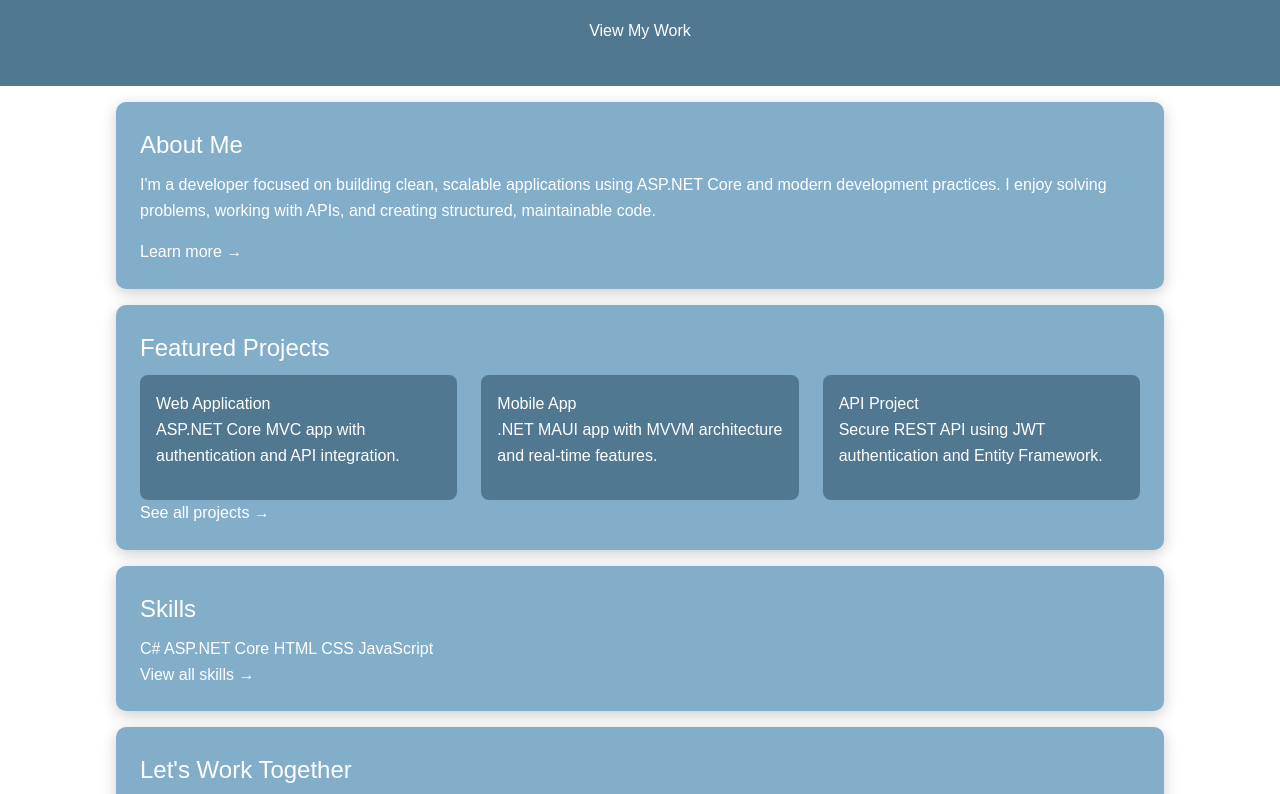
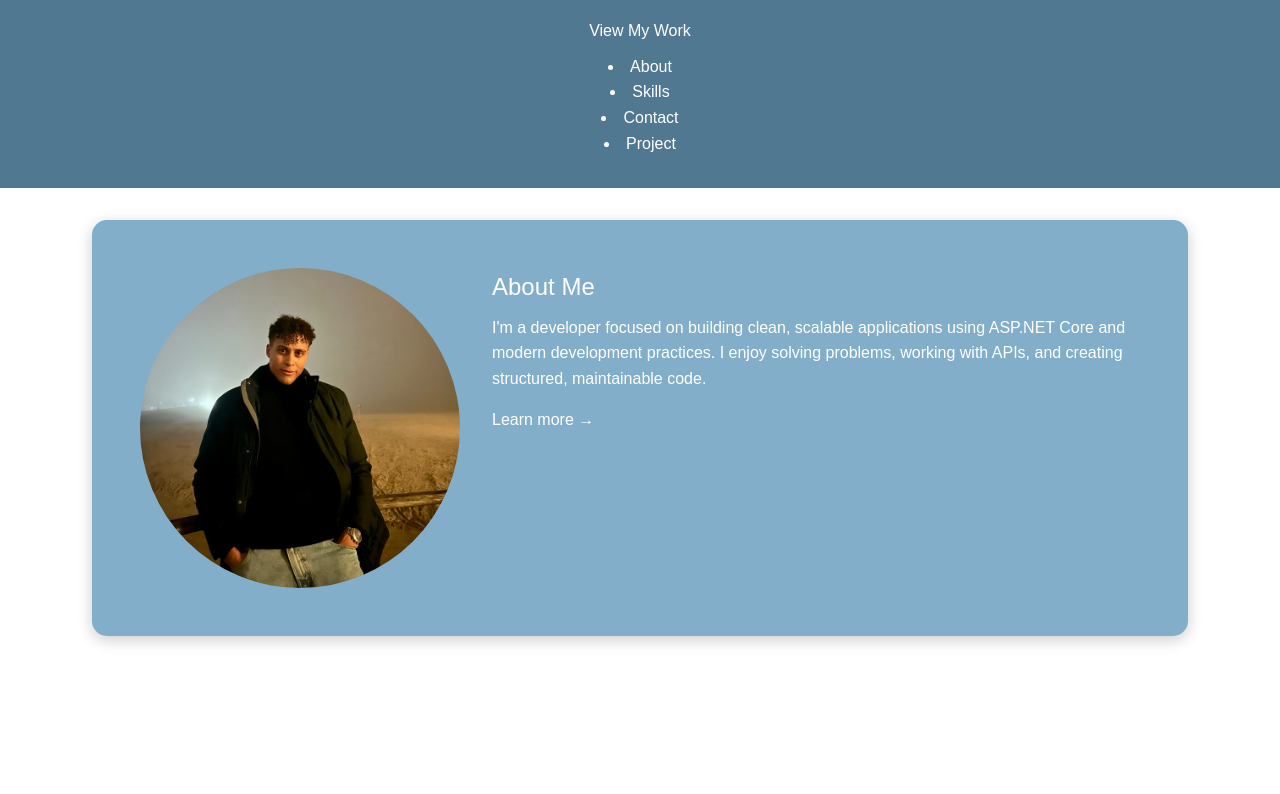
Before and after one commit to DraddeX/portfolio-website, a plain HTML site: page index.html in a window 1280 px wide. Shown: the part 91-885 px from the top of the page. After the commit the page ends 800 px from the top, so only its background shows below. Drawn offline with Linux system fonts and the light colour scheme.

Commit message:
Make changes to the css and html

```diff
--- a/assets/css/styles.css
+++ b/assets/css/styles.css
@@ -42,10 +42,12 @@ header {
 /* classes */
 .container {
     background-color: var(--card-color);
-    margin: 1rem auto;
-    padding: 1.5rem;
-    border-radius: 10px;
+    margin: 2rem auto;
+    padding: 3rem;
+    border-radius: 15px;
     max-width: 1000px;
+    display: flex;
+    gap: 2rem;
 
     /* subtle shadow = instant upgrade */
     box-shadow: 0 4px 15px rgba(0,0,0,0.2);
@@ -61,7 +63,7 @@ header {
 
 /* cards */
 .project-card,
-.skill-card {
+.skill-card{
     background-color: var(--header-color);
     padding: 1rem;
     border-radius: 8px;
@@ -124,3 +126,8 @@ h1, h2 {
         margin: 0.5rem;
     }
 }
+
+#self {
+    height: 20rem;
+    border-radius: 50rem;
+}
--- a/index.html
+++ b/index.html
@@ -9,17 +9,36 @@
 </head>
 <body>
 
-    <!-- Hero Section -->
     <header>
         <div class="heading">
-            <h1>Hallo, ik ben Oscar Dereu</h1>
+            <h1>Oscar Dereu</h1>
             <a href="projects.html" class="btn">View My Work</a>
         </div>
 
+        <nav class="navbar">
+            <div class="navbar-items">
+                <li class="navbar-item">
+                    <a href="pages/about.html">About</a>
+                </li>
+
+                <li class="navbar-item">
+                    <a href="pages/skills.html">Skills</a>
+                </li>
+
+                <li class="navbar-item">
+                    <a href="pages/contact.html">Contact</a>
+                </li>
+
+                <li class="navbar-item">
+                    <a href="pages/projects.html">Project</a>
+                </li>
+            </div>
+        </nav>
     </header>
 
-    <!-- About Preview -->
     <section class="container">
+        <img src="assets/images/self.webp" alt="picture" id="self">
+        <div>
             <h2>About Me</h2>
             <p>
                 I'm a developer focused on building clean, scalable applications using
@@ -27,50 +46,7 @@
                 working with APIs, and creating structured, maintainable code.
             </p>
             <a href="about.html" class="link">Learn more →</a>
-    </section>
-
-    <!-- Featured Projects -->
-    <section class="container">
-        <h2>Featured Projects</h2>
-
-        <div class="projects-grid">
-            <div class="project-card">
-                <h3>Web Application</h3>
-                <p>ASP.NET Core MVC app with authentication and API integration.</p>
         </div>
-
-            <div class="project-card">
-                <h3>Mobile App</h3>
-                <p>.NET MAUI app with MVVM architecture and real-time features.</p>
-            </div>
-
-            <div class="project-card">
-                <h3>API Project</h3>
-                <p>Secure REST API using JWT authentication and Entity Framework.</p>
-            </div>
-        </div>
-
-        <a href="projects.html" class="link">See all projects →</a>
-    </section>
-
-    <!-- Skills Preview -->
-    <section class="container">
-        <h2>Skills</h2>
-        <div class="skills-preview">
-            <span>C#</span>
-            <span>ASP.NET Core</span>
-            <span>HTML</span>
-            <span>CSS</span>
-            <span>JavaScript</span>
-        </div>
-        <a href="skills.html" class="link">View all skills →</a>
-    </section>
-
-    <!-- Call to Action -->
-    <section class="container contact-cta">
-        <h2>Let's Work Together</h2>
-        <p>I'm currently looking for opportunities as a developer.</p>
-        <a href="contact.html" class="btn">Contact Me</a>
     </section>
 
 </body>
```
Also changed, not shown: pages/about.html (+20 -0 lines), pages/contact.html (+20 -1 lines), pages/projects.html (+20 -1 lines), pages/skills.html (+22 -2 lines), assets/images/bridge.jpg (added), assets/images/self.webp (added), 2 other files. Lines whose indentation alone changed are shown as unchanged.
